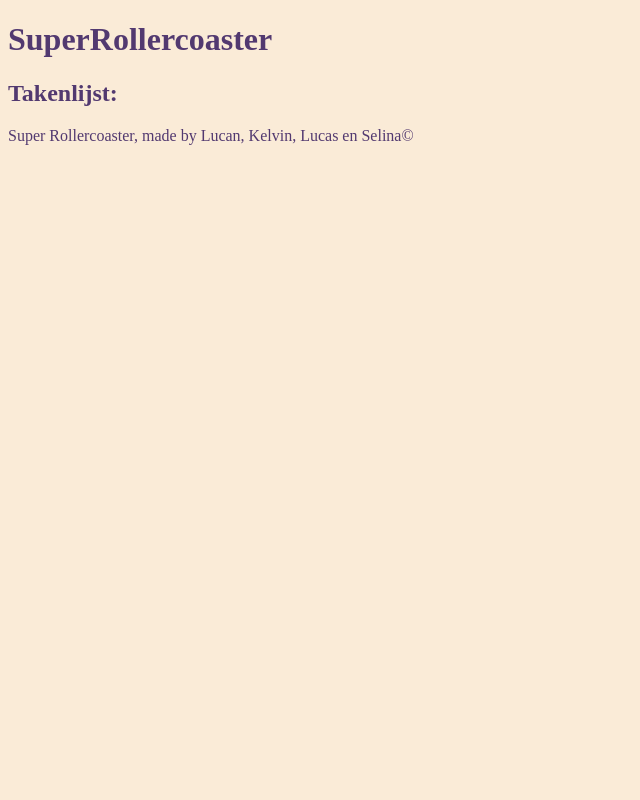
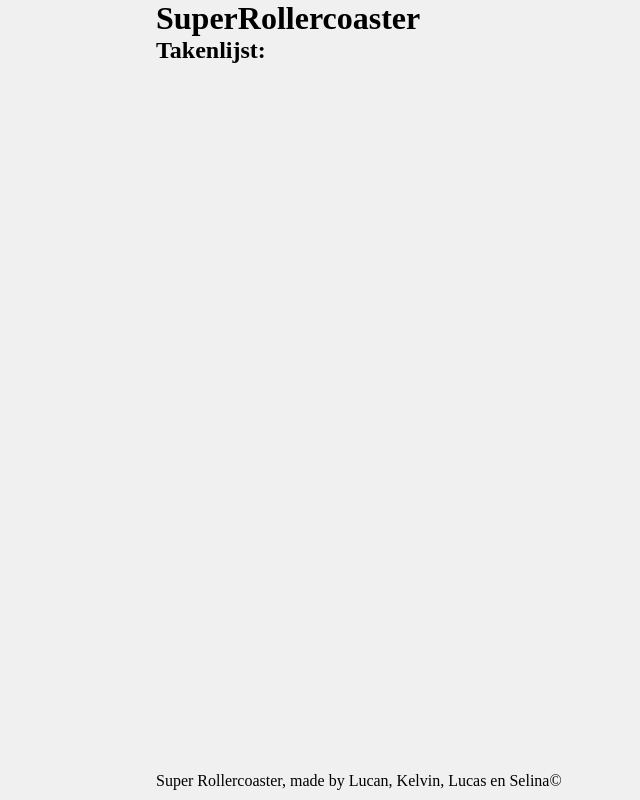
Before and after one commit to SelinaSchuller/superrollercoaster, a PHP site: page / in a window 1280 px wide. Shown: the whole page, without its empty margins (0-640 px from the left). Run offline with PHP 8.4, Linux system fonts and the light colour scheme.

Commit message:
wrapper toegevoegd en footer onderaangezet

```diff
--- a/css/style.css
+++ b/css/style.css
@@ -1,4 +1,21 @@
 *{
-    background-color: antiquewhite;
-    color: rgb(82, 57, 112);
+    padding: 0;
+    margin: 0;
 }
+
+.wrapper{
+    width: 968px;
+    margin: 0 auto;
+}
+
+body{
+    background-color: #f0f0f0;
+    min-height: 100vh;
+    display: flex;
+    flex-direction: column;
+}
+
+footer{
+    margin-top: auto;
+    padding: 10px 0px;
+}
--- a/index.html
+++ b/index.html
@@ -9,14 +9,20 @@
 </head>
 <body>
     <header>
-        <h1>SuperRollercoaster</h1>
-        <h2>Takenlijst:</h2>
+        <div class="wrapper">
+            <h1>SuperRollercoaster</h1>
+            <h2>Takenlijst:</h2>
+        </div>
+
     </header>
     <main>
 
+
     </main>
     <footer>
-        <p>Super Rollercoaster, made by Lucan, Kelvin, Lucas en Selina&copy;</p>
+        <div class="wrapper">
+            <p>Super Rollercoaster, made by Lucan, Kelvin, Lucas en Selina&copy;</p>
+        </div>
     </footer>
 </body>
 </html>
```
